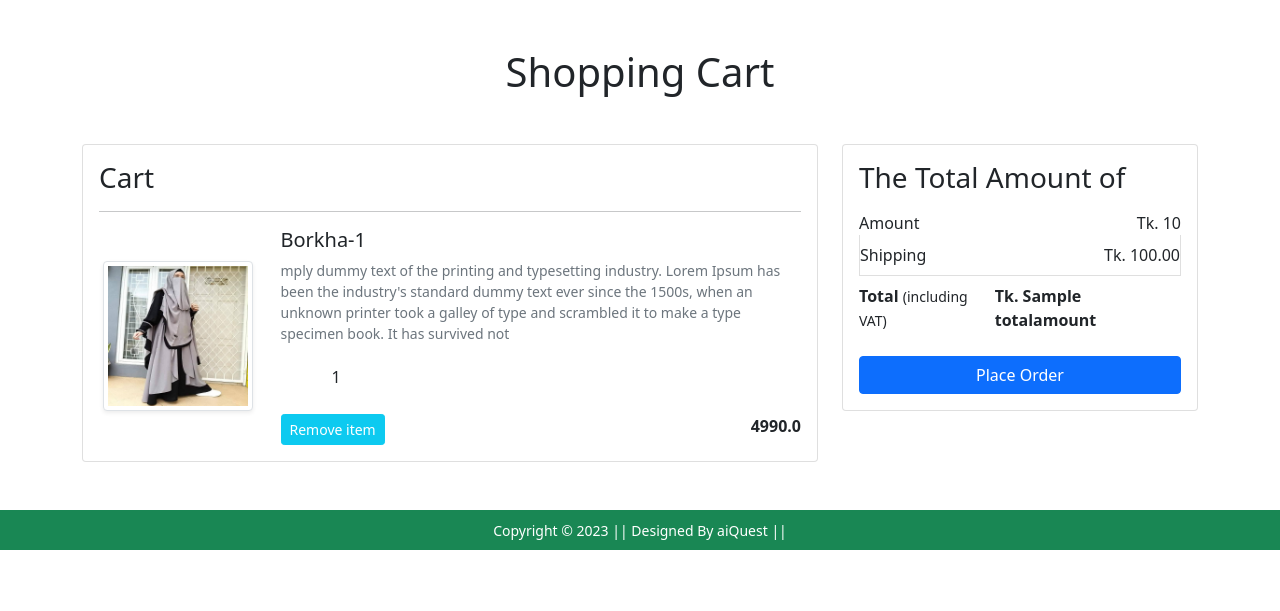
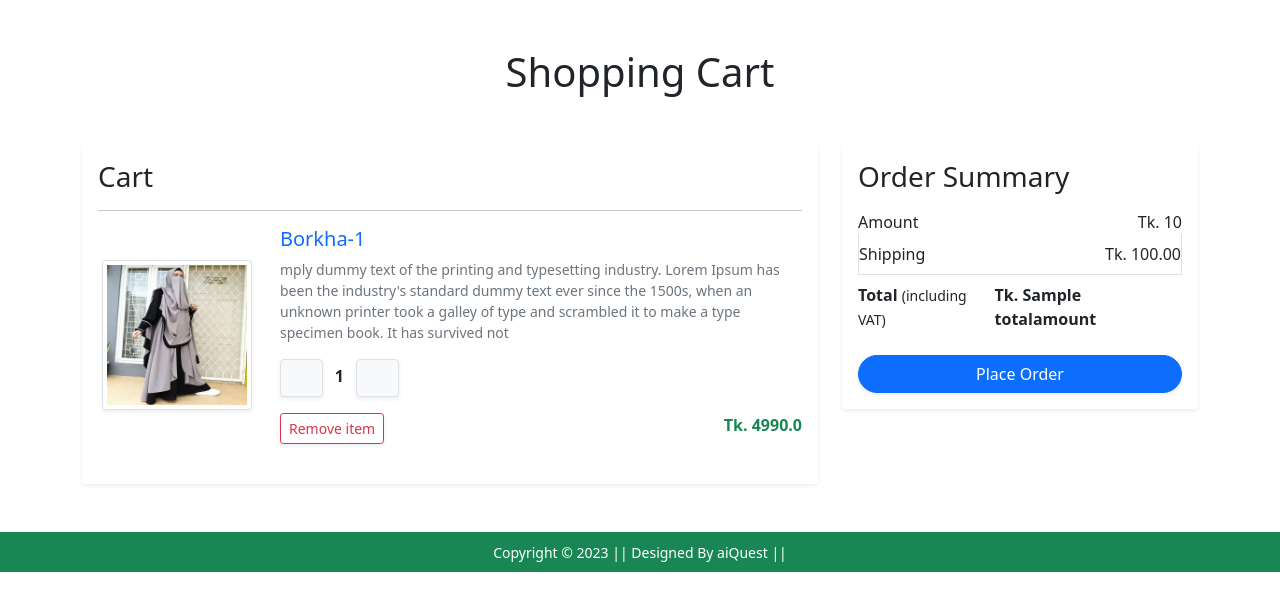
Before and after one commit to Shawon5030/ShopNow, a Django app: template Shop/templates/Shop/addtocart.html in a window 1280 px wide. Shown: the part 56-667 px from the top of the page. Run offline with Django 4.2, Linux system fonts and the light colour scheme; data comes from the database, SQL or seed files in the repository; the template is opened without the code that fills it: values that come from a table or form of the project are taken from there, most other values are stand-ins (such as "Sample title", 1, 10 or a date in 2020); some libraries are stand-ins or nearby versions; some web fonts are replaced.

Commit message:
Shawon-commit-number-39

```diff
--- a/Shop/templates/Shop/addtocart.html
+++ b/Shop/templates/Shop/addtocart.html
@@ -1,42 +1,52 @@
 {% extends 'Shop/base.html' %}
 {% load static %}
-{% block title %}Cart{% endblock title %}
+{% block title %}Cart | aiQuest Fashion{% endblock title %}
+
 {% block main-content %}
 <div class="container my-5">
     <div class="row">
         <h1 class="text-center mb-5">Shopping Cart</h1>
-        <div class="col-sm-8">
-            <div class="card">
+
+        <!-- Cart Items Section -->
+        <div class="col-md-8">
+            <div class="card shadow-sm border-0">
                 <div class="card-body">
                     <h3>Cart</h3>
-                        <div class="row" id="image_show_em" style="display:none">
-                            <h3 class="text-center">You have no product in your cart</h3>
-                            <div class="text-center">
-                                <img src="{% static 'Shop/images/emptycart.png' %}" alt="" class="img-fluid img-thumbnail w-25">
-                            </div>
+                    <div class="row" id="image_show_em" style="display:none">
+                        <h3 class="text-center">You have no product in your cart</h3>
+                        <div class="text-center">
+                            <img src="{% static 'Shop/images/emptycart.png' %}" alt="Empty Cart" class="img-fluid img-thumbnail w-25">
                         </div>
+                    </div>
+
                     {% for cart in carts %}
                     <hr>
-
-
-                    <div class="row">
-                        <div class="col-sm-3 text-center align-self-center"><img
-                                src="{{cart.product.product_image.url}}" alt="" srcset=""
-                                class="img-fluid img-thumbnail shadow-sm" height="150" width="150"> </div>
+                    <div class="row mb-4">
+                        <div class="col-sm-3 text-center align-self-center">
+                            <img src="{{cart.product.product_image.url}}" alt="{{cart.product.title}}"
+                                 class="img-fluid img-thumbnail shadow-sm rounded" style="width: 150px; height: 150px;">
+                        </div>
                         <div class="col-sm-9">
                             <div>
-                                <h5>{{cart.product.title}}</h5>
+                                <h5 class="text-primary">{{cart.product.title}}</h5>
                                 <p class="mb-2 text-muted small">{{cart.product.description}}</p>
+
+                                <!-- Quantity Controls -->
                                 <div class="my-3">
-                                    <label for="quantity"></label>
+                                    <a class="minus-cart btn btn-light border shadow-sm me-2" pid="{{cart.product.id}}">
+                                        <i class="fas fa-minus-square fa-lg text-primary"></i>
+                                    </a>
+                                    <span id="quantity" class="fw-bold">{{cart.quantity}}</span>
+                                    <a class="plus-cart btn btn-light border shadow-sm ms-2" pid="{{cart.product.id}}">
+                                        <i class="fas fa-plus-square fa-lg text-primary"></i>
+                                    </a>
+                                </div>
 
-                                    <a class="minus-cart btn" pid = "{{cart.product.id}}"><i class="fas fa-minus-square fa-lg"></i></a>
-                                    <span id="quantity">{{cart.quantity}}</span>
-                                    <a class="plus-cart btn" pid = "{{cart.product.id}}"><i class="fas fa-plus-square fa-lg"></i></a>
-                                </div>
                                 <div class="d-flex justify-content-between">
-                                    <a  class="remove-cart btn btn-sm btn-info  text-white mr-3" pid = "{{cart.product.id}}">Remove item </a>
-                                    <p class="mb-0"><span><strong>{{cart.product.discounted_price}}</strong></span></p>
+                                    <a class="remove-cart btn btn-sm btn-outline-danger shadow-sm" pid="{{cart.product.id}}">
+                                        Remove item
+                                    </a>
+                                    <p class="mb-0"><strong class="text-success">Tk. {{cart.product.discounted_price}}</strong></p>
                                 </div>
                             </div>
                         </div>
@@ -46,30 +56,95 @@
             </div>
         </div>
 
-        <div class="col-sm-4 ">
-            <div class="card off_cart">
-                <div class="card-body " id=>
-                    <h3>The Total Amount of</h3>
+        <!-- Order Summary Section -->
+        <div class="col-md-4">
+            <div class="card shadow-sm border-0 off_cart">
+                <div class="card-body">
+                    <h3>Order Summary</h3>
                     <ul class="list-group">
-                        <li
-                            class="list-group-item d-flex justify-content-between align-items-center border-0 px-0 pb-0">
-                            Amount<span>Tk. <span id="amount">{{amount}}</span></span></li>
+                        <li class="list-group-item d-flex justify-content-between align-items-center border-0 px-0 pb-0">
+                            Amount <span>Tk. <span id="amount">{{amount}}</span></span>
+                        </li>
                         <li class="list-group-item d-flex justify-content-between align-items-center px-0">
-                            Shipping<span>Tk. 100.00</span></li>
-                        <li
-                            class="list-group-item d-flex justify-content-between align-items-center border-0 px-0 mb-3">
+                            Shipping <span>Tk. 100.00</span>
+                        </li>
+                        <li class="list-group-item d-flex justify-content-between align-items-center border-0 px-0 mb-3">
                             <div>
                                 <strong>Total</strong> <small>(including VAT)</small>
                             </div>
-                            <span><strong>Tk. <strong id="totalamount"> {{totalamount}}</strong></strong></span>
+                            <span><strong>Tk. <span id="totalamount">{{totalamount}}</span></strong></span>
                         </li>
                     </ul>
-                    <div class="d-grid"><a href="{% url 'checkout' %}" class="btn btn-primary">Place Order</a></div>
+                    <div class="d-grid">
+                        <a href="{% url 'checkout' %}" class="btn btn-primary shadow-sm rounded-pill">Place Order</a>
+                    </div>
                 </div>
             </div>
         </div>
-
     </div>
 </div>
+{% endblock main-content %}
 
-{% endblock main-content %}
+<style>
+    /* General Cart Styles */
+    .card {
+        border-radius: 12px;
+    }
+
+    /* Title and Price Colors */
+    .text-primary {
+        color: #007bff !important;
+    }
+    .text-success {
+        color: #28a745 !important;
+    }
+
+    /* Button Styles */
+    .btn-primary {
+        font-weight: 600;
+        background-color: #007bff;
+        border: none;
+        padding: 10px 30px;
+        transition: all 0.3s ease;
+    }
+
+    .btn-primary:hover {
+        background: linear-gradient(45deg, #0056b3, #007bff);
+        box-shadow: 0 8px 16px rgba(0, 123, 255, 0.2);
+        transform: scale(1.05);
+    }
+
+    .btn-outline-danger {
+        border-color: #dc3545;
+        color: #dc3545;
+        transition: all 0.3s ease;
+    }
+
+    .btn-outline-danger:hover {
+        background-color: #dc3545;
+        color: #fff;
+        box-shadow: 0 4px 12px rgba(220, 53, 69, 0.2);
+    }
+
+    /* Hover Shadow Effects for Quantity Buttons */
+    .btn-light {
+        transition: all 0.2s ease;
+    }
+    .btn-light:hover {
+        box-shadow: 0px 4px 8px rgba(0, 0, 0, 0.1);
+        background-color: #f8f9fa;
+    }
+
+    /* Responsive Adjustments */
+    @media (max-width: 576px) {
+        .product-title {
+            font-size: 1.5rem;
+        }
+        .product-price {
+            font-size: 1.25rem;
+        }
+        .offers-list li {
+            font-size: 0.85rem;
+        }
+    }
+</style>
```
